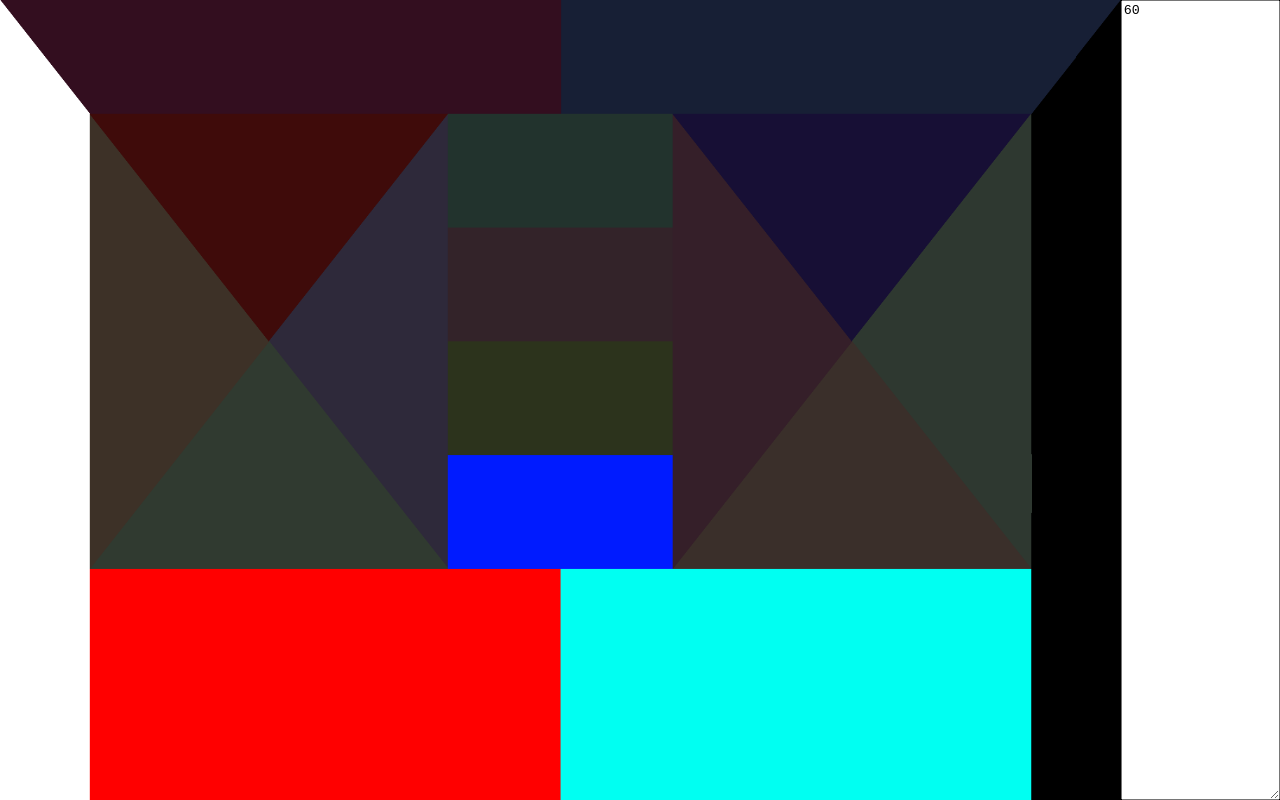
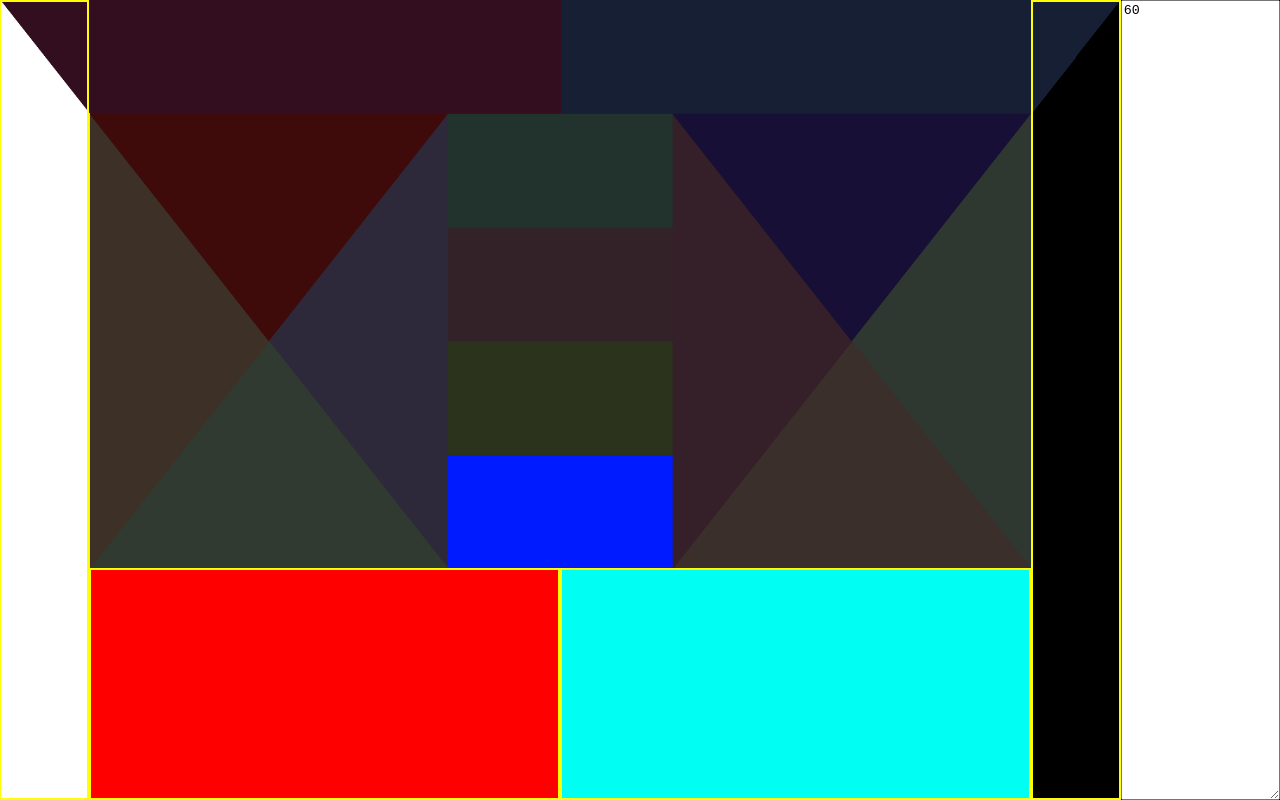
Before and after one commit to electronstudio/MobControlJava, a plain HTML site: page src/main/resources/client/index.html in a window 1280 px wide. Drawn offline with Linux system fonts and the light colour scheme.

Commit message:
Overlay bounding-boxes of axis-input colours

```diff
--- a/src/main/resources/client/index.html
+++ b/src/main/resources/client/index.html
@@ -18,7 +18,7 @@
 			display: flex;
 		}
 
-		#hitboxParentDiv {
+		#canvasParentDiv {
 			width: 100%;
 			height: 100vh;
 			position: relative;
@@ -37,6 +37,15 @@
 			outline: none;
 		}
 
+		#overlayCanvas {
+			display: block;
+			margin: 0;
+			position: absolute;
+			width: 100%;
+			height: 100%;
+			pointer-events: none;
+		}
+
 		textarea {
 			height: 100vh;
 		}
@@ -45,8 +54,9 @@
 </head>
 	<body>
 		<div id="container">
-			<div id="hitboxParentDiv">
+			<div id="canvasParentDiv">
 				<canvas id="hitboxCanvas"></canvas>
+				<canvas id="overlayCanvas"></canvas>
 			</div>
 			<!-- Uncomment the element below to enable log view -->
 			<textarea id="log"></textarea>
--- a/src/main/resources/client/index.js
+++ b/src/main/resources/client/index.js
@@ -20,21 +20,82 @@ log(UPDATES_PER_SECOND);
 //
 // Load the canvas, context.
 //
-const hitboxParentDiv = document.getElementById('hitboxParentDiv');
+const canvasParentDiv = document.getElementById('canvasParentDiv');
 const hitboxCanvas = document.getElementById('hitboxCanvas');
 const hitboxContext = hitboxCanvas.getContext('2d');
+const overlayCanvas = document.getElementById('overlayCanvas');
+const overlayContext = hitboxCanvas.getContext('2d');
 
 //
 // Canvas utils.
 //
-function resizeCanvasAndDraw() {
-    hitboxCanvas.width = hitboxParentDiv.scrollWidth;
-    hitboxCanvas.height = hitboxParentDiv.scrollHeight;
-    hitboxContext.drawImage(hitboxImage, 0, 0, hitboxCanvas.scrollWidth, hitboxCanvas.scrollHeight);
+
+const axisBoundingBoxes = {
 }
 
 function getHitboxImagePixels(imageX, imageY, width, height) {
-    return hitboxContext.getImageData(imageX, imageY, width, height).data;
+    return hitboxContext.getImageData(imageX, imageY, width || hitboxCanvas.scrollWidth, height || hitboxCanvas.scrollHeight).data;
+}
+
+function getHitboxSize() {
+    return {
+        w: hitboxCanvas.scrollWidth,
+        h: hitboxCanvas.scrollHeight,
+    };
+}
+
+function getHitboxRgbaBoundingBox(rgba) {
+    const hitboxSize = getHitboxSize();
+    const allPixels = getHitboxImagePixels(0, 0);
+
+    let minX, minY, maxX, maxY = undefined;
+
+    for (var i=0; i<allPixels.length; i+=4) {
+        const pixelIndex = i / 4;
+        const pixelX = pixelIndex % hitboxSize.w;
+        const pixelY = Math.floor(pixelIndex / hitboxSize.w);
+
+        const colourMatches = true
+            && rgba[0] === allPixels[i+0]
+            && rgba[1] === allPixels[i+1]
+            && rgba[2] === allPixels[i+2]
+            && rgba[3] === allPixels[i+3];
+
+        if (colourMatches) {
+            if (minX === undefined || pixelX < minX) { minX = pixelX; }
+            if (maxX === undefined || pixelX > maxX) { maxX = pixelX; }
+            if (minY === undefined || pixelY < minY) { minY = pixelY; }
+            if (maxY === undefined || pixelY > maxY) { maxY = pixelY; }
+        }
+    }
+
+    return [minX, minY, maxX - minX, maxY - minY];
+}
+
+function resizeCanvases() {
+    hitboxCanvas.width = canvasParentDiv.scrollWidth;
+    hitboxCanvas.height = canvasParentDiv.scrollHeight;
+    overlayCanvas.width = canvasParentDiv.scrollWidth;
+    overlayCanvas.height = canvasParentDiv.scrollHeight;
+}
+
+function redrawCanvases() {
+    const hitboxSize = getHitboxSize();
+    hitboxContext.drawImage(hitboxImage, 0, 0, hitboxSize.w, hitboxSize.h);
+
+    for (const pixelString of Object.keys(axisColors)) {
+        const rgba = pixelStringToRgba(pixelString);
+        axisBoundingBoxes[pixelString] = getHitboxRgbaBoundingBox(rgba);
+
+        overlayContext.strokeStyle = 'yellow';
+        overlayContext.lineWidth = 2;
+        overlayContext.strokeRect(...axisBoundingBoxes[pixelString]);
+    }
+}
+
+function resizeCanvasAndDraw() {
+    resizeCanvases();
+    redrawCanvases();
 }
 
 //
```
